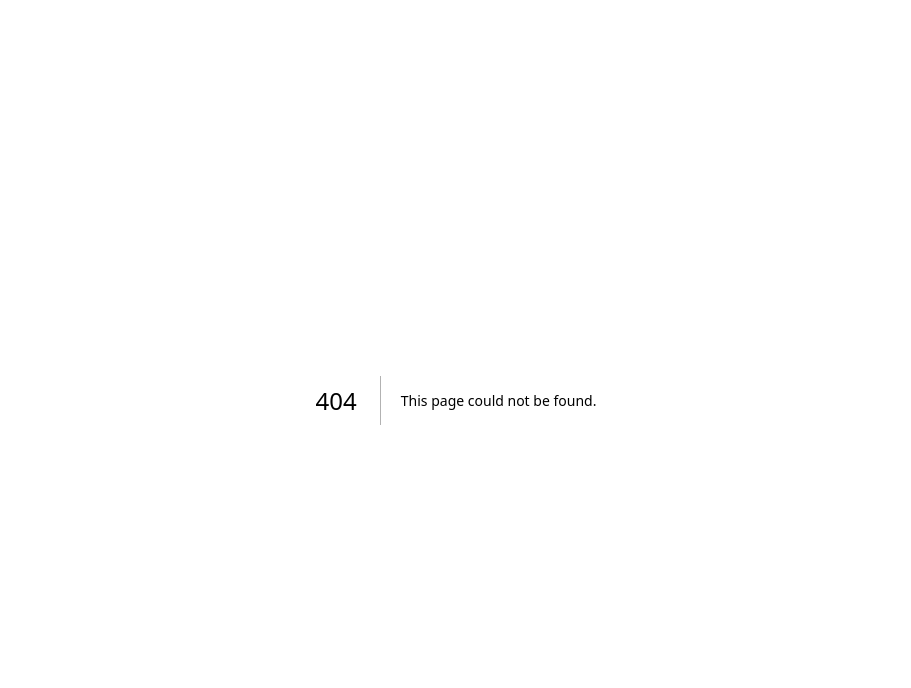
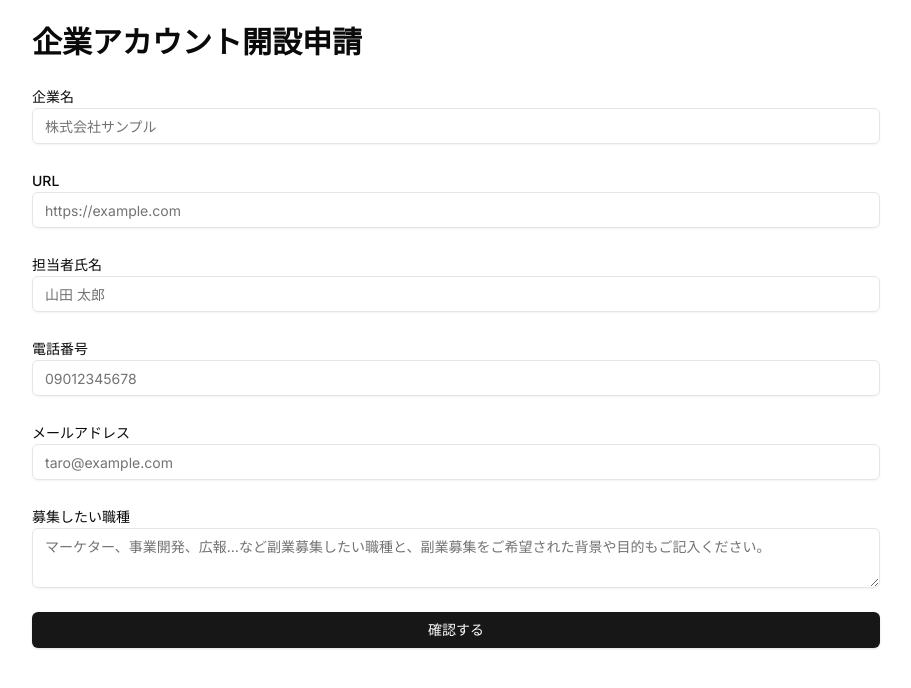
Before and after one commit to Kyohei-takiyama/sample-matching-app, a Next.js app in the folder frontend/: page /contact in a window 1280 px wide. Before the commit this address had no page. Shown: the top 688 px of the page, without its empty margins (184-1095 px from the left). Built offline with nearby package versions, Linux system fonts and the light colour scheme.

Commit message:
新しいUIコンポーネント（Input、Textarea、Label、RadioGroup）を追加し、Contactページを実装。package.jsonに依存関係を追加し、アプリのメタデータを更新。

```diff
--- a/frontend/package.json
+++ b/frontend/package.json
@@ -9,6 +9,8 @@
     "lint": "next lint"
   },
   "dependencies": {
+    "@radix-ui/react-label": "^2.1.2",
+    "@radix-ui/react-radio-group": "^1.2.3",
     "@radix-ui/react-slot": "^1.1.2",
     "class-variance-authority": "^0.7.1",
     "clsx": "^2.1.1",
@@ -17,7 +19,8 @@
     "react": "^19.0.0",
     "react-dom": "^19.0.0",
     "tailwind-merge": "^3.0.1",
-    "tailwindcss-animate": "^1.0.7"
+    "tailwindcss-animate": "^1.0.7",
+    "zod": "^3.24.1"
   },
   "devDependencies": {
     "@types/node": "^20",
--- /dev/null
+++ b/frontend/src/app/contact/page.tsx
@@ -0,0 +1,122 @@
+"use client";
+
+import type React from "react";
+import { useState } from "react";
+import { Button } from "@/components/ui/button";
+import { Input } from "@/components/ui/input";
+import { Textarea } from "@/components/ui/textarea";
+import { RadioGroup, RadioGroupItem } from "@/components/ui/radio-group";
+import { Label } from "@/components/ui/label";
+
+export default function Contact() {
+  const [formData, setFormData] = useState({
+    companyName: "",
+    companyUrl: "",
+    contactName: "",
+    contactPhone: "",
+    contactEmail: "",
+    recruitmentReason: "",
+    recognizedFrom: "",
+    recognizedFromOther: "",
+  });
+
+  const handleInputChange = (
+    e: React.ChangeEvent<HTMLInputElement | HTMLTextAreaElement>
+  ) => {
+    const { name, value } = e.target;
+    setFormData((prevState) => ({
+      ...prevState,
+      [name]: value,
+    }));
+  };
+
+  const handleRadioChange = (value: string) => {
+    setFormData((prevState) => ({
+      ...prevState,
+      recognizedFrom: value,
+    }));
+  };
+
+  const handleSubmit = (e: React.FormEvent) => {
+    e.preventDefault();
+    console.log("Form submitted:", formData);
+    // Here you would typically send the data to your server
+  };
+
+  return (
+    <div className="max-w-4xl mx-auto p-6">
+      <h1 className="text-3xl font-bold mb-6">企業アカウント開設申請</h1>
+      <form onSubmit={handleSubmit} className="space-y-6">
+        <div>
+          <Label htmlFor="companyName">企業名</Label>
+          <Input
+            id="companyName"
+            name="companyName"
+            value={formData.companyName}
+            onChange={handleInputChange}
+            placeholder="株式会社サンプル"
+          />
+        </div>
+
+        <div>
+          <Label htmlFor="companyUrl">URL</Label>
+          <Input
+            id="companyUrl"
+            name="companyUrl"
+            value={formData.companyUrl}
+            onChange={handleInputChange}
+            placeholder="https://example.com"
+          />
+        </div>
+
+        <div>
+          <Label htmlFor="contactName">担当者氏名</Label>
+          <Input
+            id="contactName"
+            name="contactName"
+            value={formData.contactName}
+            onChange={handleInputChange}
+            placeholder="山田 太郎"
+          />
+        </div>
+
+        <div>
+          <Label htmlFor="contactPhone">電話番号</Label>
+          <Input
+            id="contactPhone"
+            name="contactPhone"
+            value={formData.contactPhone}
+            onChange={handleInputChange}
+            placeholder="09012345678"
+          />
+        </div>
+
+        <div>
+          <Label htmlFor="contactEmail">メールアドレス</Label>
+          <Input
+            id="contactEmail"
+            name="contactEmail"
+            value={formData.contactEmail}
+            onChange={handleInputChange}
+            placeholder="taro@example.com"
+          />
+        </div>
+
+        <div>
+          <Label htmlFor="recruitmentReason">募集したい職種</Label>
+          <Textarea
+            id="recruitmentReason"
+            name="recruitmentReason"
+            value={formData.recruitmentReason}
+            onChange={handleInputChange}
+            placeholder="マーケター、事業開発、広報…など副業募集したい職種と、副業募集をご希望された背景や目的もご記入ください。"
+          />
+        </div>
+
+        <Button type="submit" className="w-full">
+          確認する
+        </Button>
+      </form>
+    </div>
+  );
+}
--- a/frontend/src/app/layout.tsx
+++ b/frontend/src/app/layout.tsx
@@ -6,9 +6,9 @@ import type React from "react"; // Added import for React
 const inter = Inter({ subsets: ["latin"] });
 
 export const metadata: Metadata = {
-  title: "StreamLine - Simplify Your Workflow",
+  title: "Sample Matching",
   description:
-    "StreamLine is an all-in-one project management solution that helps teams boost productivity and simplify collaboration.",
+    "副業を探すならSample Matching。あなたのスキルに合った案件を探しましょう。",
 };
 
 export default function RootLayout({
@@ -17,7 +17,7 @@ export default function RootLayout({
   children: React.ReactNode;
 }) {
   return (
-    <html lang="en" className="scroll-smooth">
+    <html lang="ja" className="scroll-smooth">
       <body className={inter.className}>{children}</body>
     </html>
   );
--- /dev/null
+++ b/frontend/src/components/ui/input.tsx
@@ -0,0 +1,22 @@
+import * as React from "react"
+
+import { cn } from "@/lib/utils"
+
+const Input = React.forwardRef<HTMLInputElement, React.ComponentProps<"input">>(
+  ({ className, type, ...props }, ref) => {
+    return (
+      <input
+        type={type}
+        className={cn(
+          "flex h-9 w-full rounded-md border border-input bg-transparent px-3 py-1 text-base shadow-sm transition-colors file:border-0 file:bg-transparent file:text-sm file:font-medium file:text-foreground placeholder:text-muted-foreground focus-visible:outline-none focus-visible:ring-1 focus-visible:ring-ring disabled:cursor-not-allowed disabled:opacity-50 md:text-sm",
+          className
+        )}
+        ref={ref}
+        {...props}
+      />
+    )
+  }
+)
+Input.displayName = "Input"
+
+export { Input }
--- /dev/null
+++ b/frontend/src/components/ui/label.tsx
@@ -0,0 +1,26 @@
+"use client"
+
+import * as React from "react"
+import * as LabelPrimitive from "@radix-ui/react-label"
+import { cva, type VariantProps } from "class-variance-authority"
+
+import { cn } from "@/lib/utils"
+
+const labelVariants = cva(
+  "text-sm font-medium leading-none peer-disabled:cursor-not-allowed peer-disabled:opacity-70"
+)
+
+const Label = React.forwardRef<
+  React.ElementRef<typeof LabelPrimitive.Root>,
+  React.ComponentPropsWithoutRef<typeof LabelPrimitive.Root> &
+    VariantProps<typeof labelVariants>
+>(({ className, ...props }, ref) => (
+  <LabelPrimitive.Root
+    ref={ref}
+    className={cn(labelVariants(), className)}
+    {...props}
+  />
+))
+Label.displayName = LabelPrimitive.Root.displayName
+
+export { Label }
--- /dev/null
+++ b/frontend/src/components/ui/radio-group.tsx
@@ -0,0 +1,44 @@
+"use client"
+
+import * as React from "react"
+import * as RadioGroupPrimitive from "@radix-ui/react-radio-group"
+import { Circle } from "lucide-react"
+
+import { cn } from "@/lib/utils"
+
+const RadioGroup = React.forwardRef<
+  React.ElementRef<typeof RadioGroupPrimitive.Root>,
+  React.ComponentPropsWithoutRef<typeof RadioGroupPrimitive.Root>
+>(({ className, ...props }, ref) => {
+  return (
+    <RadioGroupPrimitive.Root
+      className={cn("grid gap-2", className)}
+      {...props}
+      ref={ref}
+    />
+  )
+})
+RadioGroup.displayName = RadioGroupPrimitive.Root.displayName
+
+const RadioGroupItem = React.forwardRef<
+  React.ElementRef<typeof RadioGroupPrimitive.Item>,
+  React.ComponentPropsWithoutRef<typeof RadioGroupPrimitive.Item>
+>(({ className, ...props }, ref) => {
+  return (
+    <RadioGroupPrimitive.Item
+      ref={ref}
+      className={cn(
+        "aspect-square h-4 w-4 rounded-full border border-primary text-primary shadow focus:outline-none focus-visible:ring-1 focus-visible:ring-ring disabled:cursor-not-allowed disabled:opacity-50",
+        className
+      )}
+      {...props}
+    >
+      <RadioGroupPrimitive.Indicator className="flex items-center justify-center">
+        <Circle className="h-3.5 w-3.5 fill-primary" />
+      </RadioGroupPrimitive.Indicator>
+    </RadioGroupPrimitive.Item>
+  )
+})
+RadioGroupItem.displayName = RadioGroupPrimitive.Item.displayName
+
+export { RadioGroup, RadioGroupItem }
--- /dev/null
+++ b/frontend/src/components/ui/textarea.tsx
@@ -0,0 +1,22 @@
+import * as React from "react"
+
+import { cn } from "@/lib/utils"
+
+const Textarea = React.forwardRef<
+  HTMLTextAreaElement,
+  React.ComponentProps<"textarea">
+>(({ className, ...props }, ref) => {
+  return (
+    <textarea
+      className={cn(
+        "flex min-h-[60px] w-full rounded-md border border-input bg-transparent px-3 py-2 text-base shadow-sm placeholder:text-muted-foreground focus-visible:outline-none focus-visible:ring-1 focus-visible:ring-ring disabled:cursor-not-allowed disabled:opacity-50 md:text-sm",
+        className
+      )}
+      ref={ref}
+      {...props}
+    />
+  )
+})
+Textarea.displayName = "Textarea"
+
+export { Textarea }
```
Also changed, not shown: 1 other file (tests, documents, lock files or other folders).
